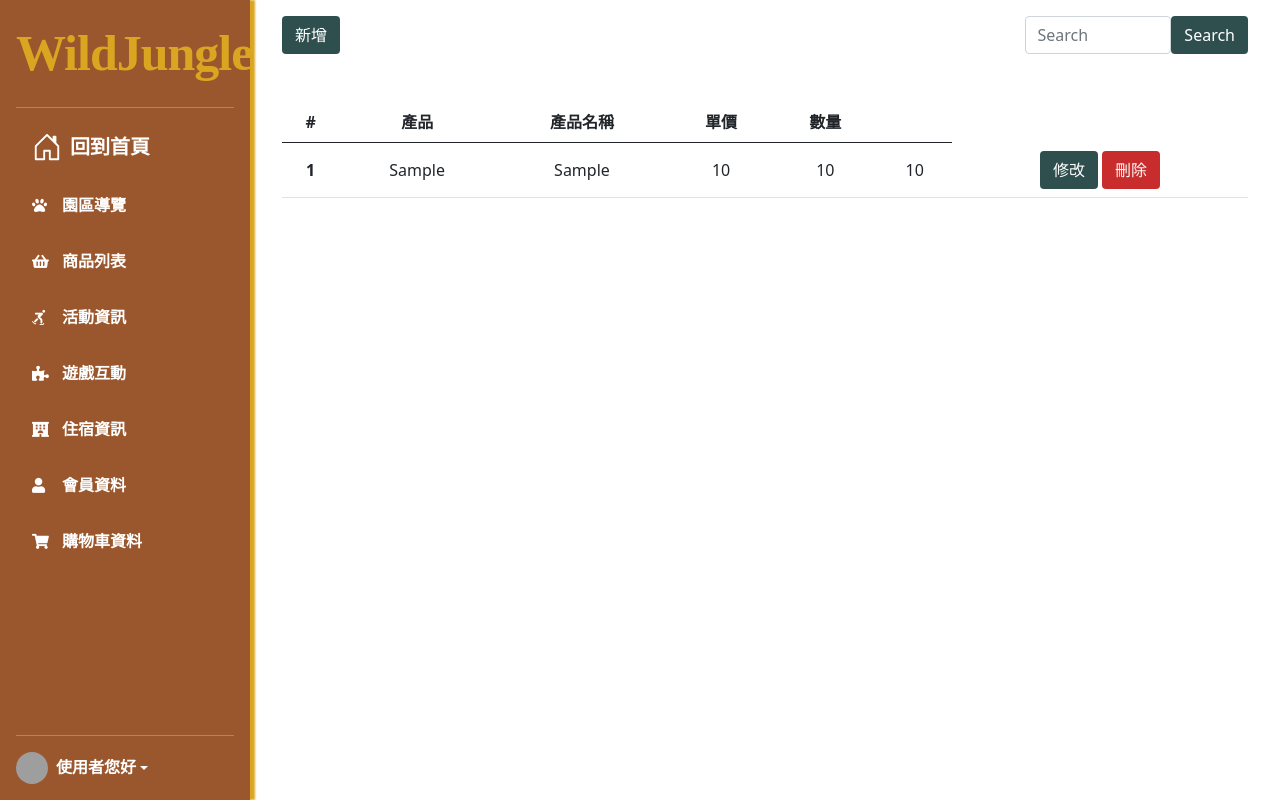
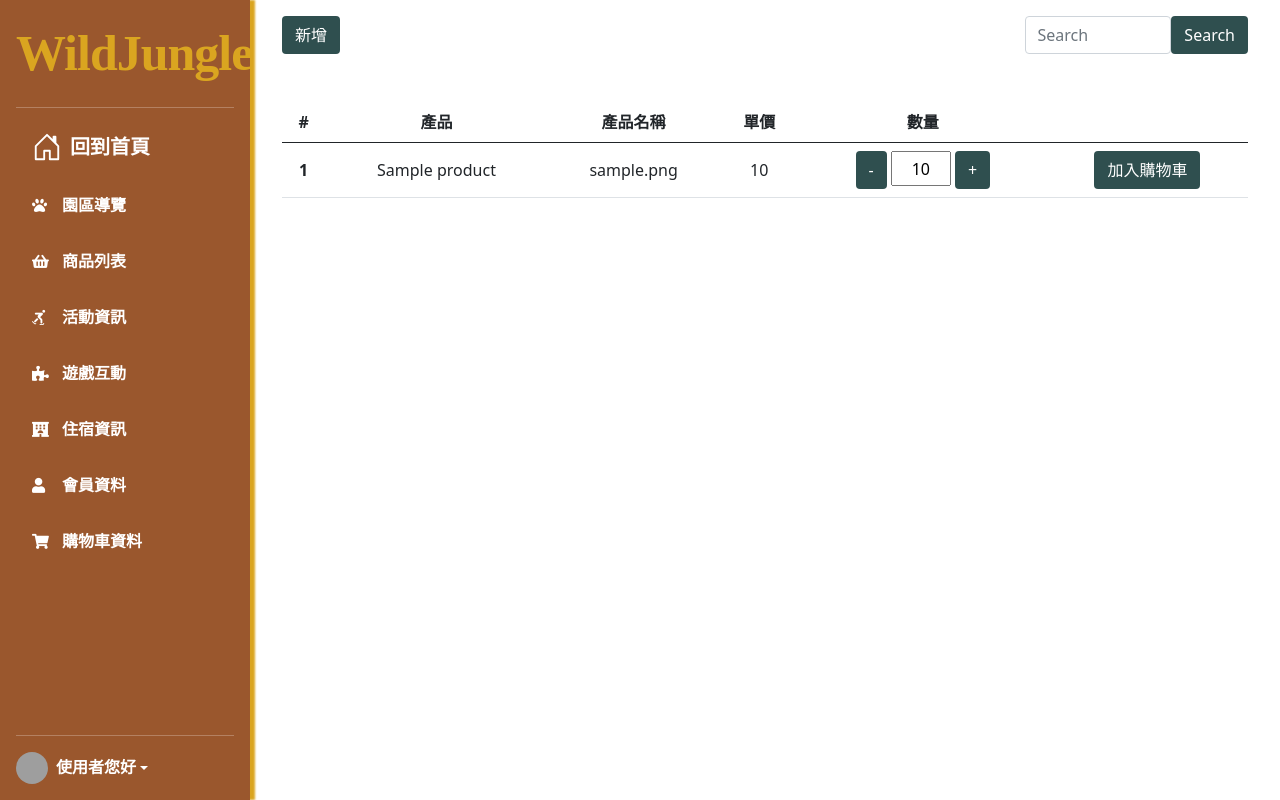
Before and after one commit to Lnhngx/myTeamWork, a PHP site: page /stan_temp_product.php in a window 1280 px wide. Run offline with PHP 8.4, Linux system fonts and the light colour scheme; tables that the repository leaves empty or names only in its code hold one stand-in row (values such as "Sample post"); some web fonts are replaced; grey boxes are pictures that could not be loaded.

Commit message:
數量增減研究中

```diff
--- a/stan_temp_product.php
+++ b/stan_temp_product.php
@@ -9,9 +9,9 @@ $title = '購物車';
 <?php include __DIR__ . '/parts/__sidebar.php' ?>
 <?php
 
-$sql = sprintf('SELECT `product_sid`,`product_src`,`product`,`price`,`quantity`,`amount` FROM `temp_cart` WHERE 1');
+$sql = sprintf('SELECT `sid`,`product_name`,`src`,`price`,`quantity` FROM `temp_product` WHERE 1');
 $rows = $pdo->query($sql)->fetchAll();
-
+$number = 0;
 
 
 ?>
@@ -76,6 +76,13 @@ $rows = $pdo->query($sql)->fetchAll();
     .smallimg {
         width: 100%;
     }
+
+    #quantity {
+        box-sizing: border-box;
+        height: 35px;
+        width: 60px;
+        text-align: center;
+    }
 </style>
 <div class="wrap">
     <div class="container my-3">
@@ -102,19 +109,21 @@ $rows = $pdo->query($sql)->fetchAll();
                     <tbody>
                         <?php foreach ($rows as $r) : ?>
                             <tr class="tables">
-                                <th scope="row"><?= $r['product_sid'] ?></th>
-                                <td><?= $r['product_src'] ?>
-                                    <!-- <img class="smallimg" src="./pic/<?= $r['product_src'] ?>.png" ?> -->
+                                <?php $number++ ?>
+                                <th scope="row"><?= $number ?></th>
+                                <td style="display:none;"><?= $r['sid'] ?></td>
+                                <td><?= $r['product_name'] ?></td>
+                                <td><?= $r['src'] ?>
+                                    <!-- <img class="smallimg" src="./pic/<?= $r['src'] ?>.png" ?> -->
                                 </td>
-                                <td><?= $r['product'] ?></td>
                                 <td><?= $r['price'] ?></td>
-                                <td><?= $r['quantity'] ?></td>
-                                <td><?= $r['amount'] ?></td>
                                 <td>
-                                    <button type="button" class="editBtn btn btn-outline">修改</button>
-                                    <a href="javascript: removeCartItem(<?= $r['product_sid'] ?>)">
-                                        <button type="button" class="delBtn btn btn-outline">刪除</button>
-                                    </a>
+                                    <button class="btn btn-outline editBtn" onclick="btnOperate('-')">-</button>
+                                    <input id="quantity" value="<?= $r['quantity'] ?>">
+                                    <button class="btn btn-outline editBtn" onclick="btnOperate('+')">+</button>
+                                </td>
+                                <td>
+                                    <button type="button" class="editBtn btn btn-outline">加入購物車</button>
                                 </td>
                             </tr>
                         <?php endforeach;  ?>
@@ -126,12 +135,45 @@ $rows = $pdo->query($sql)->fetchAll();
 </div>
 
 <?php include __DIR__ . '/parts/__scripts.php' ?>
+<script>
+    function btnAdd() {
+        //1、獲取#quantity的value
+        let value = document.getElementById("quantity").value;
+        //2、將取出來的值做+1操作，再賦值給#quantity的value
+        value = Number(value) + 1;
+        document.getElementById("quantity").value = value;
+    }
 
-<script>
-    function removeCartItem(product_sid) {
-        if (confirm(`確定要刪除編號為 ${product_sid} 的資料嗎?`)) {
-            location.href = `stan_delete_cart_api.php?product_sid=${product_sid}`;
+    function btnReduce() {
+        //1、獲取#quantity的值
+        let value = Number(document.getElementById("quantity").value);
+        //2、判斷#quantity的值是否小於等於1，如果小於等於1的話，則將值改為1
+        //3、否則，可以實現 - 1 操作
+        if (value <= 1) {
+            value = 1;
+        } else {
+            value -= 1;
         }
+        //4、將 value 的值賦值給 #quantity
+        document.getElementById("quantity").value = value;
+    }
+
+    /**
+     * 做 數值的更改操作
+     * 引數 op ：表示 符號
+     */
+    function btnOperate(op) {
+        let value = Number($("quantity").value);
+        if (op == '+') {
+            value += 1;
+        } else if (op == '-') {
+            if (value <= 1) {
+                value = 1;
+            } else {
+                value -= 1;
+            }
+        }
+        $("quantity").value = value;
     }
 </script>
 <?php include __DIR__ . '/parts/__html_foot.php' ?>
```
